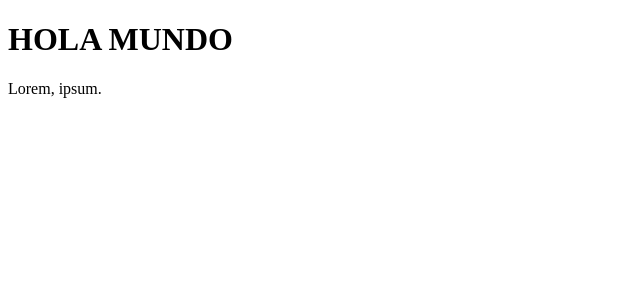
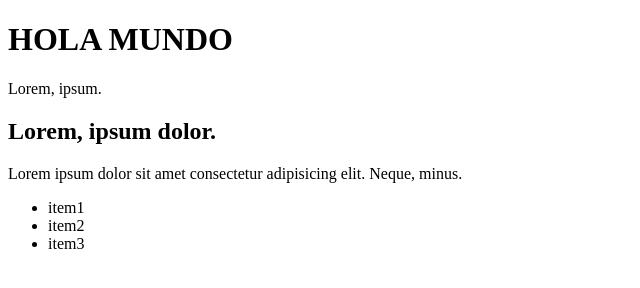
Before and after one commit to GastonRdg/clase-prueba-git, a plain HTML site: page index.html in a window 1280 px wide. Shown: the whole page, without its empty margins (0-640 px from the left). Drawn offline with Linux system fonts and the light colour scheme.

Commit message:
Agregue una segunda seccion en el index

```diff
--- a/index.html
+++ b/index.html
@@ -9,5 +9,12 @@
 <body>
     <h1>HOLA MUNDO</h1>
     <P>Lorem, ipsum.</P>
+    <h2>Lorem, ipsum dolor.</h2>
+    <p>Lorem ipsum dolor sit amet consectetur adipisicing elit. Neque, minus.</p>
+    <ul>
+        <li>item1</li>
+        <li>item2</li>
+        <li>item3</li>
+    </ul>
 </body>
 </html>
```
